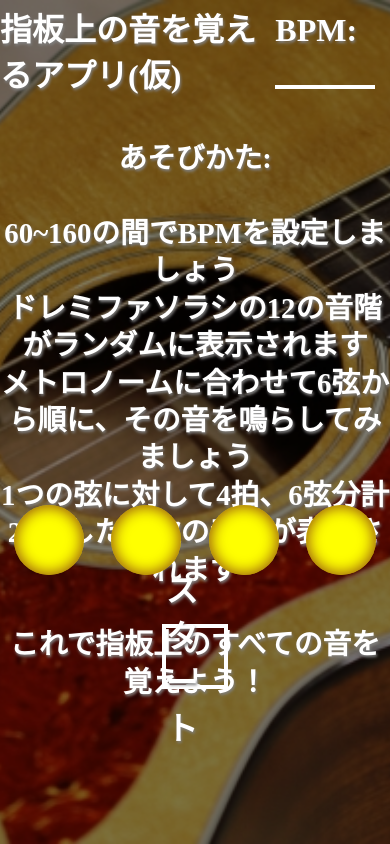
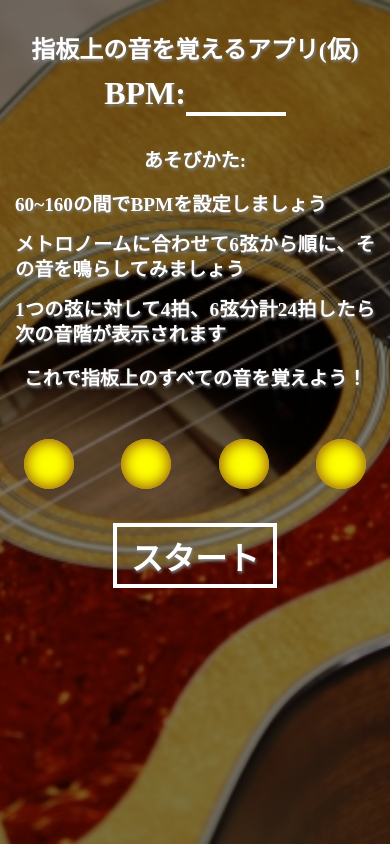
Before and after one commit to kanta1108/GuitarPractice, a plain HTML site: page index.html in a window 390 px wide. Drawn offline with nearby package versions, Linux system fonts and the light colour scheme.

Commit message:
スマホ対応版

```diff
--- a/index.html
+++ b/index.html
@@ -7,13 +7,15 @@
     <title>指板上の音を覚えるアプリ(仮)</title>
     <style>
         /*CSSの記述*/
+
         body {
             margin: 0;
             height: 100%;
             width: 100%;
             text-shadow: 1px 2px 3px #808080;
         }
-        .wrapper{
+
+        .wrapper {
             margin: 0;
             height: 100vh;
             width: 100vw;
@@ -29,10 +31,10 @@
         .wrapper::before {
             content: '';
             position: absolute;
-            top: -5px;
-            bottom: -5px;
-            left: -5px;
-            right: -5px;
+            top: 0px;
+            bottom: 0px;
+            left: 0px;
+            right: 0px;
             background-color: rgba(0, 0, 0, 0.5);
             /*filter: blur(10px);　ぼかしは不採用*/
             z-index: -1;
@@ -145,6 +147,15 @@
             padding-top: 40px;
         }
 
+        .description>ul {
+            list-style: none;
+            padding: 0;
+        }
+
+        .description>ul>li {
+            margin: 10px 0;
+        }
+
         .play {
             margin: 0;
             font-size: 8rem;
@@ -166,6 +177,72 @@
             text-align: center;
             display: none;
         }
+
+        @media screen and (max-width: 767px) {
+            body {
+                width: 100%;
+                max-width: 767px;
+            }
+
+            #head {
+                padding-top: 30px;
+            }
+
+            .metronome>form {
+                margin-top: 10px;
+            }
+
+            .metronome>h1 {
+                font-size: 1.5rem;
+                text-align: center;
+            }
+
+            .metronome {
+                display: block;
+                text-align: center;
+            }
+
+            .description {
+                font-size: 1.2rem;
+                padding: 0 15px;
+            }
+
+            .description > ul {
+                text-align: justify;
+            }
+
+            .description > ul > li {
+                margin: 15px 0;
+            }
+
+            .note-wrap {
+                height: 80%;
+            }
+
+            #main-content {
+                height: 350px;
+            }
+            .stringNum{
+                margin: -30px auto 0;
+            }
+            .again{
+                font-size: 5rem;
+            }
+            .sphere-container {
+                padding: 0;
+                height: 20%;
+            }
+            .sphere {
+                height: 50px;
+                width: 50px;
+            }
+            #start{
+                margin:0;
+            }
+            .start{
+                width: 40%;
+            }
+        }
     </style>
 
 </head>
@@ -183,29 +260,29 @@
         <div id="main-content">
             <div class="note-wrap">
                 <div class="description">
-                あそびかた:<br /><br />
-                60~160の間でBPMを設定しましょう<br />
-                ドレミファソラシの12の音階がランダムに表示されます<br />
-                メトロノームに合わせて6弦から順に、その音を鳴らしてみましょう<br />
-                1つの弦に対して4拍、6弦分計24拍したら次の音階が表示されます<br /><br />
-                これで指板上のすべての音を覚えよう！
+                    <p>あそびかた:</p>
+                    <ul>
+                        <li>60~160の間でBPMを設定しましょう</li>
+                        <li>メトロノームに合わせて6弦から順に、その音を鳴らしてみましょう</li>
+                        <li>1つの弦に対して4拍、6弦分計24拍したら次の音階が表示されます</li>
+                    </ul>
+                    <p>これで指板上のすべての音を覚えよう！</p>
                 </div>
                 <div class="countDown">3</div>
                 <div class="note"></div>
-
                 <div class="stringNum"></div>
                 <p class="again">もう1回?</p>
             </div>
-
-
+            <!--/.note-wrap-->
             <div class="sphere-container">
                 <span class="sphere sphere1"></span>
                 <span class="sphere sphere2"></span>
                 <span class="sphere sphere3"></span>
                 <span class="sphere sphere4"></span>
             </div>
-
+            <!--/.sphere-container-->
         </div>
+        <!--/#main-content-->
         <div id="start">
             <div class="start">スタート</div>
         </div>
```
Lines whose indentation alone changed are shown as unchanged.
